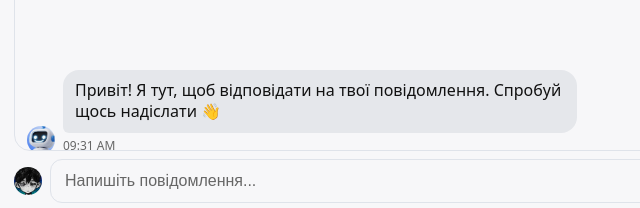
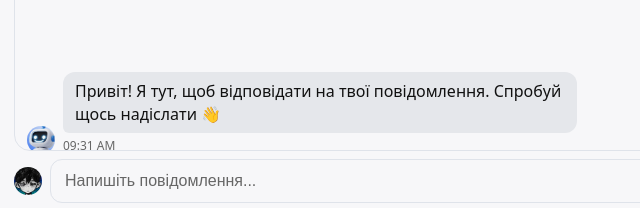
Before and after one commit to Lutvunenko-Dmutro/mobile-chat-app, a plain HTML site: page index.html in a window 1280 px wide. Shown: the part 589-797 px from the top of the page, 274-914 px from the left. Drawn offline with Linux system fonts and the light colour scheme.

Commit message:
Update styles.css

```diff
--- a/css/styles.css
+++ b/css/styles.css
@@ -158,12 +158,15 @@ body {
   animation: fadeIn 140ms ease-out;
 }
 .message__bubble {
-  max-width: 80%;
-  padding: 10px 12px;
-  border-radius: 16px;
-  line-height: 1.35;
-  font-size: 16px; /* ≥16px для мобільної читабельності */
-  position: relative;
+  display: inline-block;
+  max-width: 80%;         /* обмежує ширину бульбашки */
+  white-space: normal;    /* дозволяє перенос, але не ламання кожного слова */
+  word-break: break-word; /* переносить довгі слова, але не кожну літеру */
+  overflow-wrap: anywhere;
+  font-size: 16px;
+  line-height: 1.4;
+  padding: 8px 12px;
+  border-radius: 12px;
 }
 .message__meta {
   margin-top: 4px;
```
